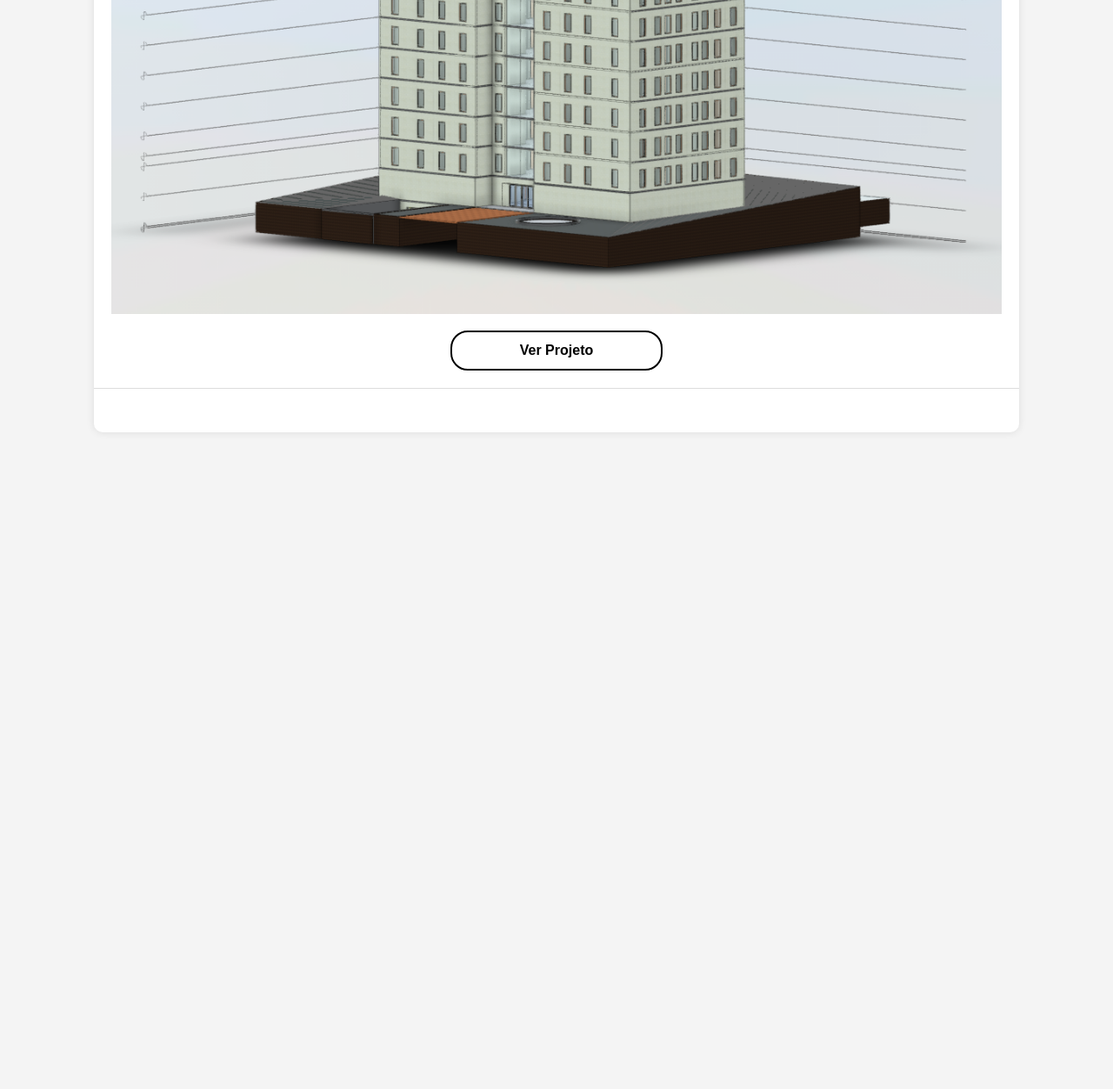
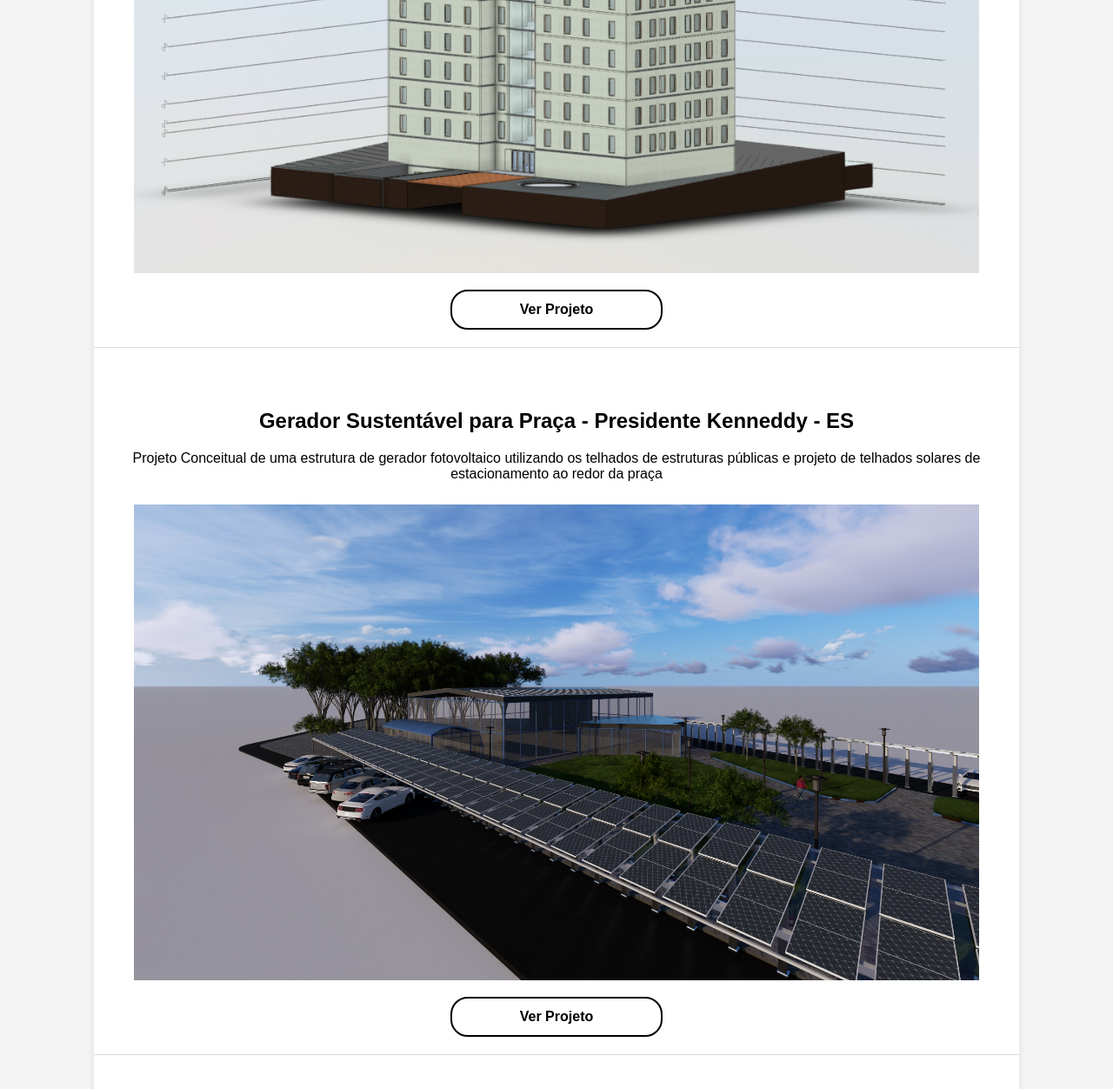
Before and after one commit to alberto-netto/portfolio_BIM, a plain HTML site: page index.html in a window 1280 px wide. Shown: the part 1808-3060 px from the top of the page at 87% size. Before the commit the page ends 2325 px from the top, so only its background shows below. Drawn offline with Linux system fonts and the light colour scheme.

Commit message:
Add files via upload

```diff
--- a/script.js
+++ b/script.js
@@ -5,7 +5,8 @@ document.addEventListener("DOMContentLoaded", function() {
 
         const projetos = [
             { nome: "Projeto Casa do Lago", descricao: "Projeto de treinamento da Growarq", imagem: "assets/Casa do lago.png", link: "https://autode.sk/3QkICWu" },
-            { nome: "Predio Residencial de 10 pavimentos", descricao: "Arquitetura básica e projeto elétrico de um prédio com apartamentos típicos, garagem e cobertura", imagem: "assets/Prédio com 10 pavimentos.png", link: "https://autode.sk/4k177Fu" }
+            { nome: "Predio Residencial de 10 pavimentos", descricao: "Arquitetura básica e projeto elétrico de um prédio com apartamentos típicos, garagem e cobertura", imagem: "assets/Prédio com 10 pavimentos.png", link: "https://autode.sk/4k177Fu" },
+            { nome: "Gerador Sustentável para Praça - Presidente Kenneddy - ES", descricao: "Projeto Conceitual de uma estrutura de gerador fotovoltaico utilizando os telhados de estruturas públicas e projeto de telhados solares de estacionamento ao redor da praça", imagem: "assets/Carport Kennedy.jpg", link: "https://autode.sk/4i4Uckb"},
         ];
 
         projetos.forEach(projeto => {
--- a/styles.css
+++ b/styles.css
@@ -36,7 +36,7 @@ header {
 }
 
 .exemplo-imagem {
-    width: 100%;
+    width: 95%;
     max-width: fit-content;
     height: auto;
     margin-top: 10px;
```
Also changed, not shown: assets/Carport Kennedy.jpg (added).
